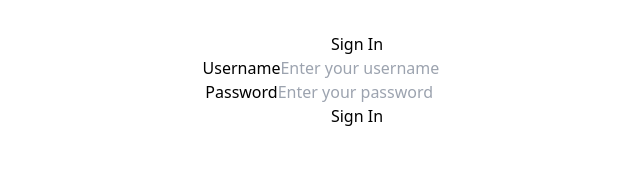
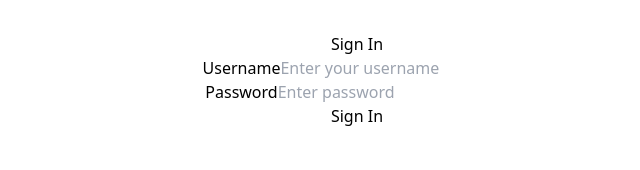
Before and after one commit to chandramoulisangabathula01/wd301, a React (Vite) app in the folder smarter-tasks/: page /signin in a window 1280 px wide. Shown: the top 170 px of the page, without its empty margins (283-923 px from the left). Built offline with nearby package versions, Linux system fonts and the light colour scheme.

Commit message:
l-5 routes fixed

```diff
--- a/smarter-tasks/src/TaskForm.tsx
+++ b/smarter-tasks/src/TaskForm.tsx
@@ -45,11 +45,7 @@ const TaskForm = (props: TaskFormProps) => {
         }
         props.addTask(formState);
         setFormState({ id:"", title: "", description: "", dueDate: "" });
-      };
-
-
-
-
+    };
 
     return (
         <>
--- a/smarter-tasks/src/pages/Signin.tsx
+++ b/smarter-tasks/src/pages/Signin.tsx
@@ -54,7 +54,7 @@ function Signin() {
               name="password"
               value={password}
               onChange={(e) => setPassword(e.target.value)}
-              placeholder="Enter your password"
+              placeholder="Enter password"
               className="w-full border rounded-md py-2 px-3 text-gray-700 leading-tight focus:outline-none focus:border-blue-500 focus:shadow-outline-blue"
             />
           </div>
```
Also changed, not shown: smarter-tasks/src/App.tsx (+4 -9 lines).
